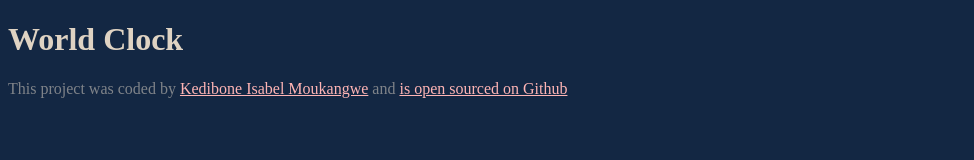
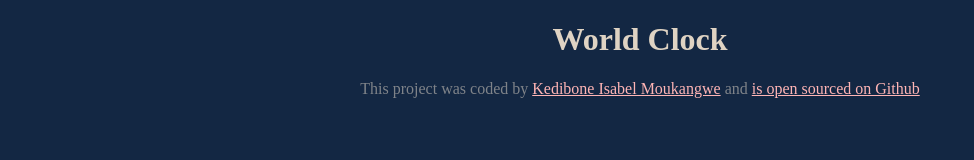
Before and after one commit to Bonnie444-888/World_Clock, a plain HTML site: page index.html in a window 1280 px wide. Shown: the whole page, without its empty margins (0-974 px from the left). Drawn offline with Linux system fonts and the light colour scheme.

Commit message:
Added my Github links and did more styling in my CSS

```diff
--- a/index.html
+++ b/index.html
@@ -11,8 +11,8 @@
 
     <footer>
       This project was coded by
-      <a href="#" target="_blank">Kedibone Isabel Moukangwe</a> and
-      <a href="#" target="_blank">is open sourced on Github</a>
+      <a href="https://github.com/Bonnie444-888" target="_blank">Kedibone Isabel Moukangwe</a> and
+      <a href="https://github.com/Bonnie444-888/World_Clock" target="_blank">is open sourced on Github</a>
     </footer>
 
     <script src="src/index.js"></script>
--- a/src/style.css
+++ b/src/style.css
@@ -2,8 +2,12 @@ body {
   background: #132743;
   color: #dfd3c3;
 }
+h1 {
+  text-align: center;
+}
 
 footer {
+  text-align: center;
   color: rgba(155, 155, 155, 0.8);
 }
 a {
```
